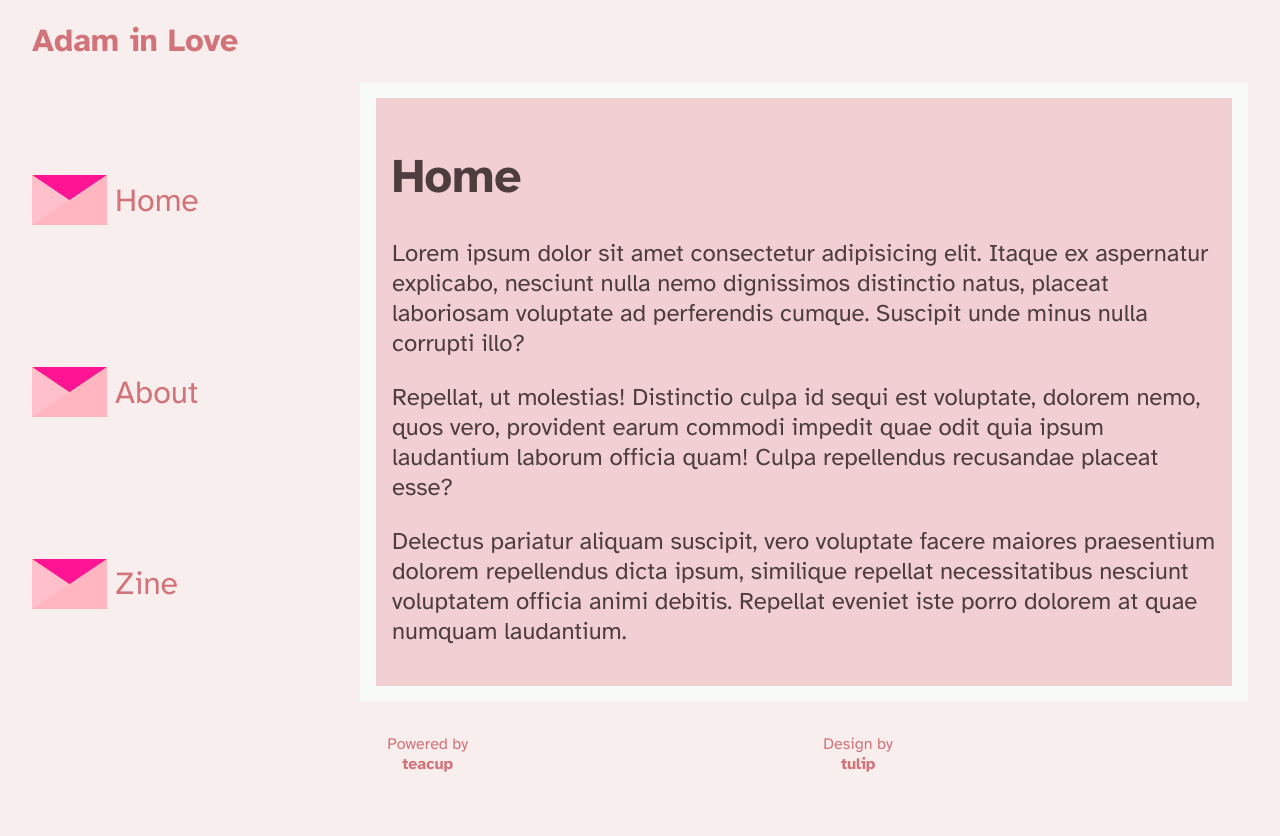
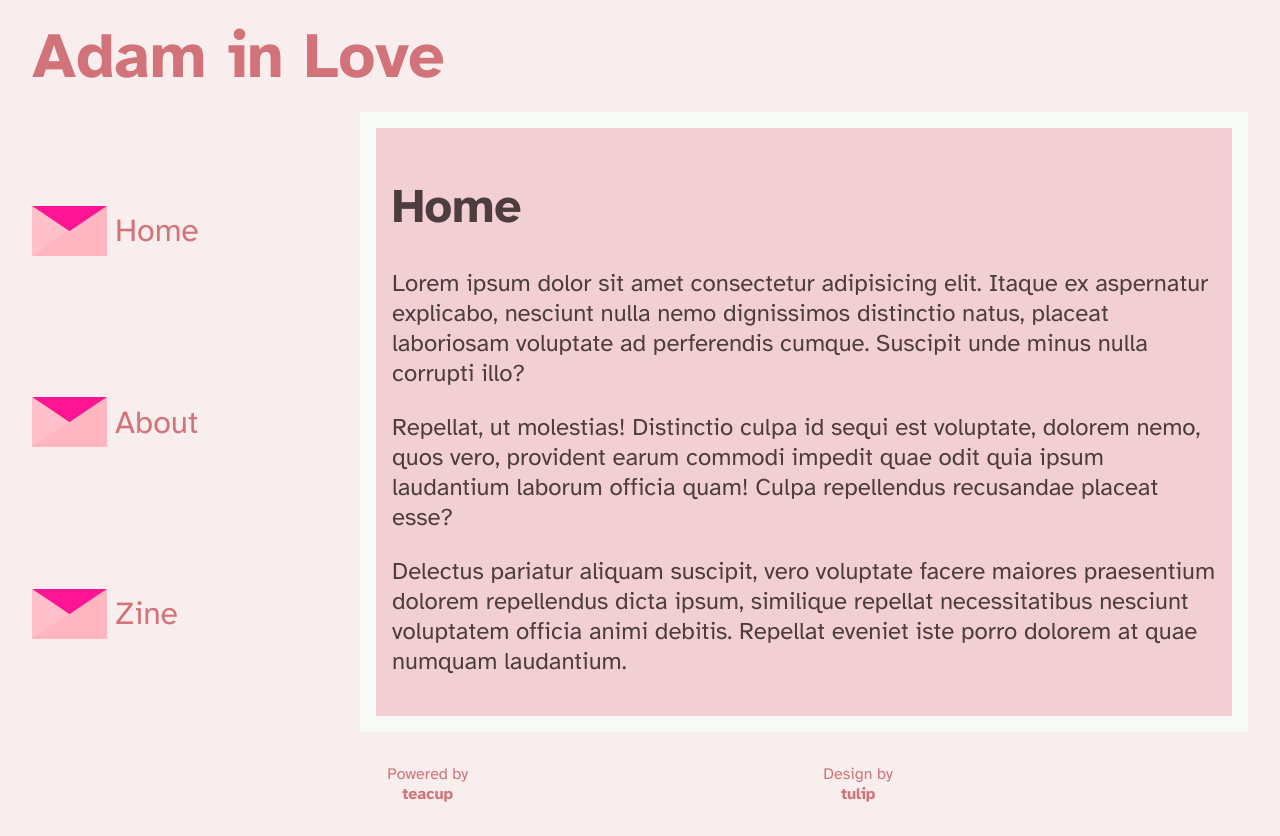
Before and after one commit to trulshj/adam-in-love-zine, a Next.js app: page / in a window 1280 px wide. Before the commit the page ends 806 px from the top, so only its background shows below. Built offline with nearby package versions, Linux system fonts and the light colour scheme.

Commit message:
Make title bigger

```diff
--- a/components/Header.tsx
+++ b/components/Header.tsx
@@ -1,6 +1,8 @@
+import styles from "../styles/Header.module.css";
+
 const Header = () => {
   return (
-    <header>
+    <header className={styles.header}>
       <h1>Adam in Love</h1>
     </header>
   );
--- /dev/null
+++ b/styles/Header.module.css
@@ -0,0 +1,7 @@
+.header {
+  font-size: 2rem;
+}
+
+.header > h1 {
+  margin: 1rem 0;
+}
```
